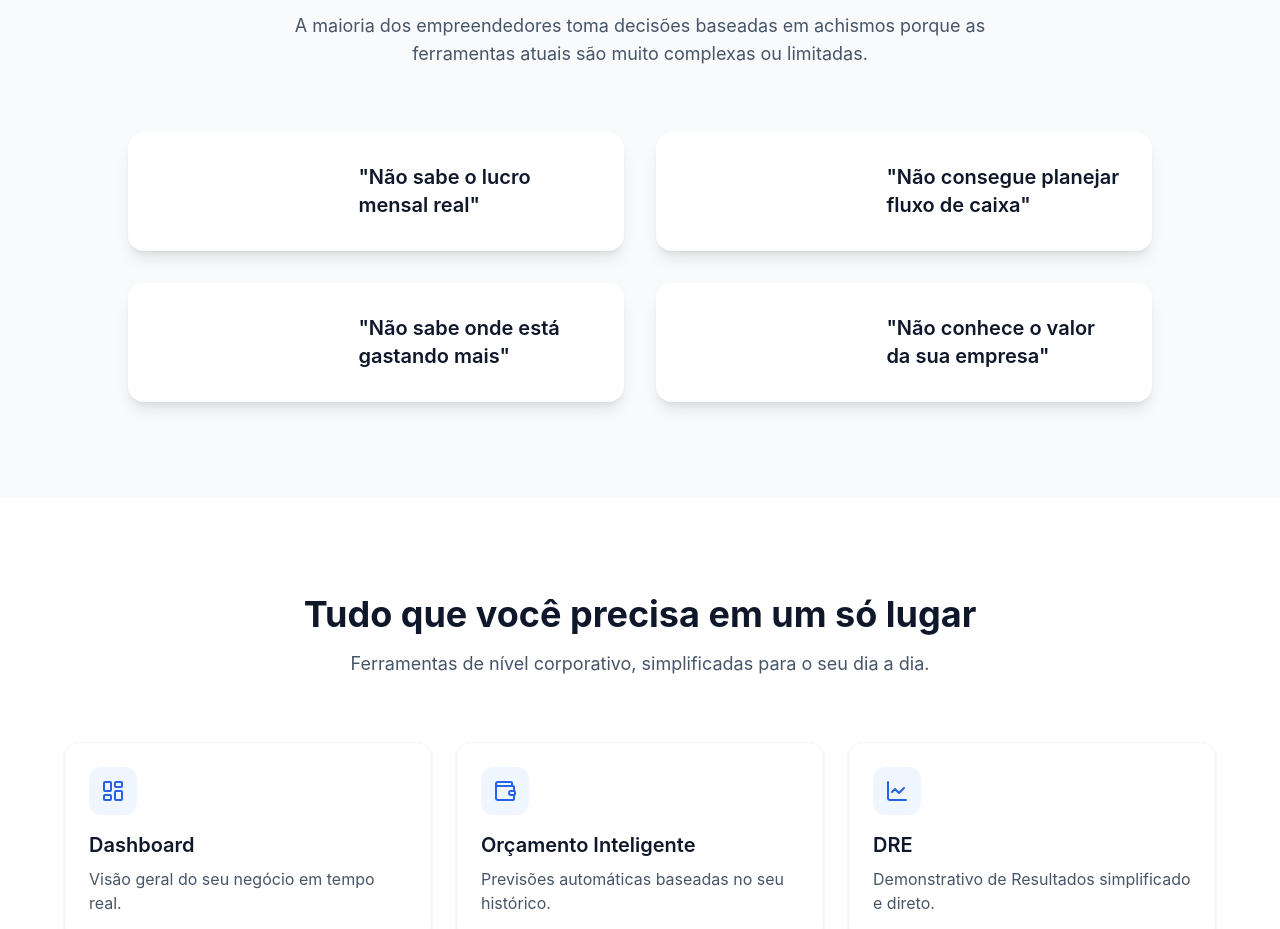
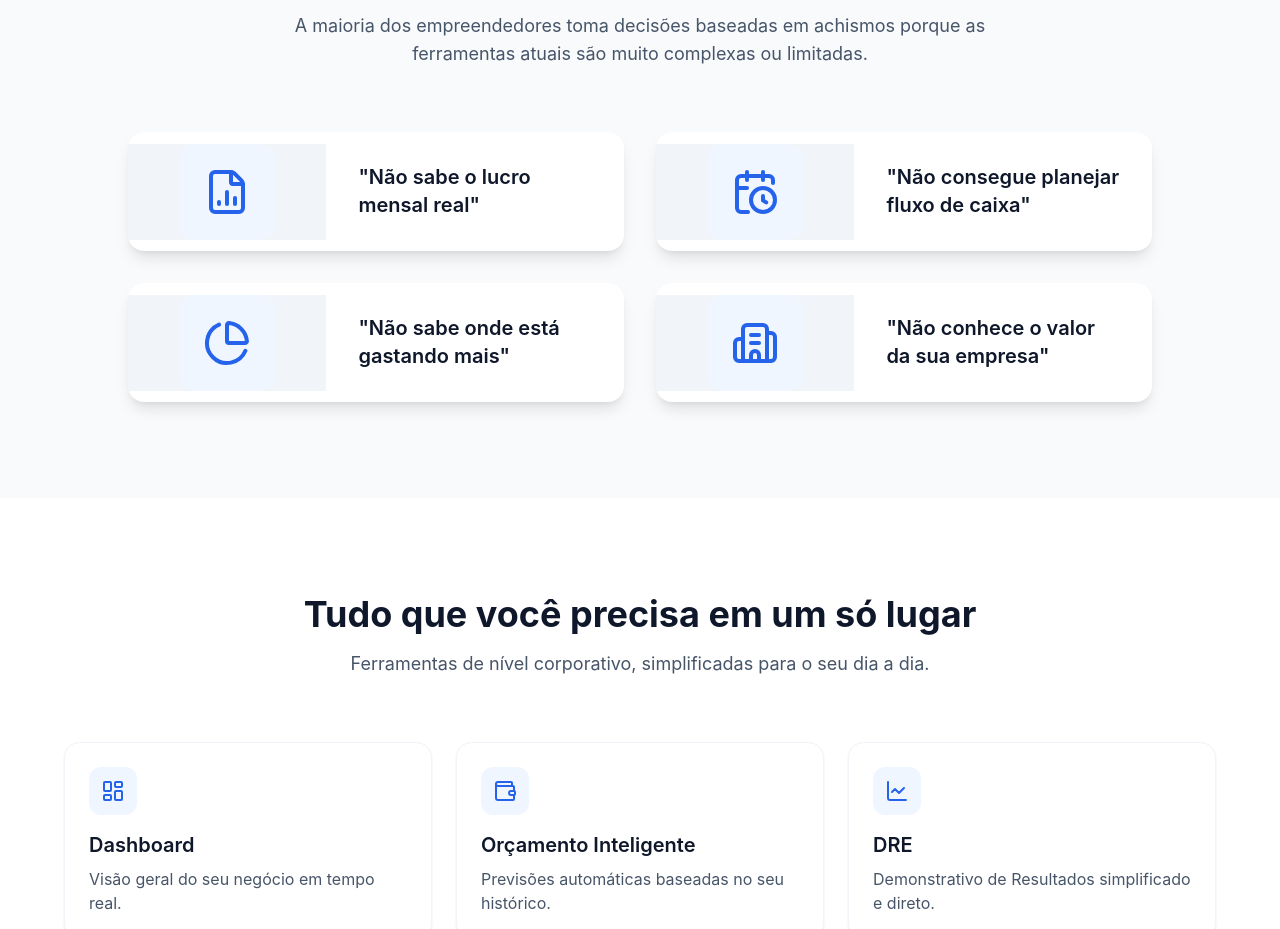
Before and after one commit to arcalabsdigital-stack/site-fluc, a React (Vite) app: page / in a window 1280 px wide. Shown: the part 980-1909 px from the top of the page. Built offline with nearby package versions, Linux system fonts and the light colour scheme; grey boxes are pictures that could not be loaded.

Commit message:
Auto-commit before sync

```diff
--- a/package.json
+++ b/package.json
@@ -2,7 +2,7 @@
   "name": "skip-react-template",
   "description": "A frontend React Vite TypeScript Shadcn UI template for Skip projects",
   "private": true,
-  "version": "0.0.26",
+  "version": "0.0.27",
   "type": "module",
   "scripts": {
     "start": "vite dev",
--- a/src/components/sections/Problems.tsx
+++ b/src/components/sections/Problems.tsx
@@ -1,26 +1,23 @@
 import { SectionWrapper } from '@/components/SectionWrapper'
 import { Card, CardContent } from '@/components/ui/card'
+import { FileChartColumn, CalendarClock, PieChart, Building2 } from 'lucide-react'
 
 const problems = [
   {
     title: 'Não sabe o lucro mensal real',
-    imageUrl:
-      'https://images.unsplash.com/photo-1554224155-6726b3ff858f?auto=format&fit=crop&w=400&h=400&q=80',
+    icon: FileChartColumn,
   },
   {
     title: 'Não consegue planejar fluxo de caixa',
-    imageUrl:
-      'https://images.unsplash.com/photo-1450101499163-c8848c66ca85?auto=format&fit=crop&w=400&h=400&q=80',
+    icon: CalendarClock,
   },
   {
     title: 'Não sabe onde está gastando mais',
-    imageUrl:
-      'https://images.unsplash.com/photo-1543286386-2e659306cd6c?auto=format&fit=crop&w=400&h=400&q=80',
+    icon: PieChart,
   },
   {
     title: 'Não conhece o valor da sua empresa',
-    imageUrl:
-      'https://images.unsplash.com/photo-1460925895917-afdab827c52f?auto=format&fit=crop&w=400&h=400&q=80',
+    icon: Building2,
   },
 ]
 
@@ -45,12 +42,10 @@ export function Problems() {
               className="overflow-hidden border-0 shadow-lg hover:shadow-xl transition-shadow bg-white rounded-2xl group"
             >
               <CardContent className="p-0 flex flex-col sm:flex-row items-center h-full">
-                <div className="w-full sm:w-2/5 aspect-square relative bg-slate-100 overflow-hidden">
-                  <img
-                    src={problem.imageUrl}
-                    alt={problem.title}
-                    className="absolute inset-0 w-full h-full object-cover group-hover:scale-105 transition-transform duration-500"
-                  />
+                <div className="w-full sm:w-2/5 aspect-square relative bg-slate-100 flex items-center justify-center overflow-hidden">
+                  <div className="w-20 h-20 md:w-24 md:h-24 rounded-2xl bg-blue-50 text-blue-600 flex items-center justify-center group-hover:bg-blue-600 group-hover:text-white transition-colors duration-500">
+                    <problem.icon className="w-10 h-10 md:w-12 md:h-12" />
+                  </div>
                 </div>
                 <div className="w-full sm:w-3/5 p-6 md:p-8 flex items-center">
                   <h3 className="text-xl font-semibold text-slate-900 leading-snug">
```
Also changed, not shown: .skip.config.json.
